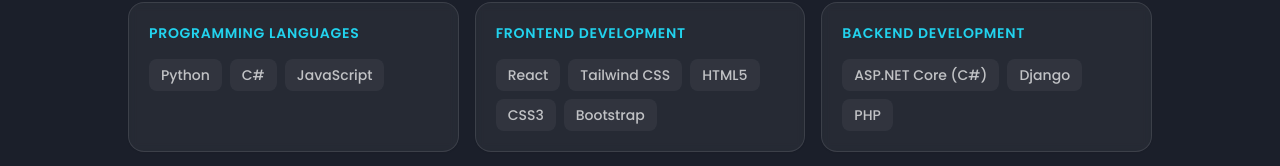
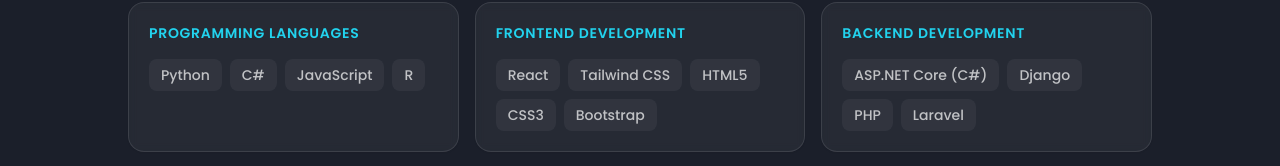
Before and after one commit to leechinyukwi/leechinyukwi.github.io, a React (Vite) app in the folder frontend/: page / in a window 1280 px wide. Both pictures are taken after a click on the button "Skills". Shown: the part 324-490 px from the top of the page. Built offline with nearby package versions, Linux system fonts and the light colour scheme.

Commit message:
Add R and Laravel to skills

```diff
--- a/frontend/src/components/Skills.jsx
+++ b/frontend/src/components/Skills.jsx
@@ -3,7 +3,7 @@
 const skillsData = [
   {
     category: "Programming Languages",
-    items: ["Python", "C#", "JavaScript"],
+    items: ["Python", "C#", "JavaScript", "R"],
   },
   {
     category: "Frontend Development",
@@ -11,7 +11,7 @@
   },
   {
     category: "Backend Development",
-    items: ["ASP.NET Core (C#)", "Django", "PHP"],
+    items: ["ASP.NET Core (C#)", "Django", "PHP", "Laravel"],
   },
   {
     category: "Mobile Development",
```
Also changed, not shown: 2 other files (tests, documents, lock files or other folders).
